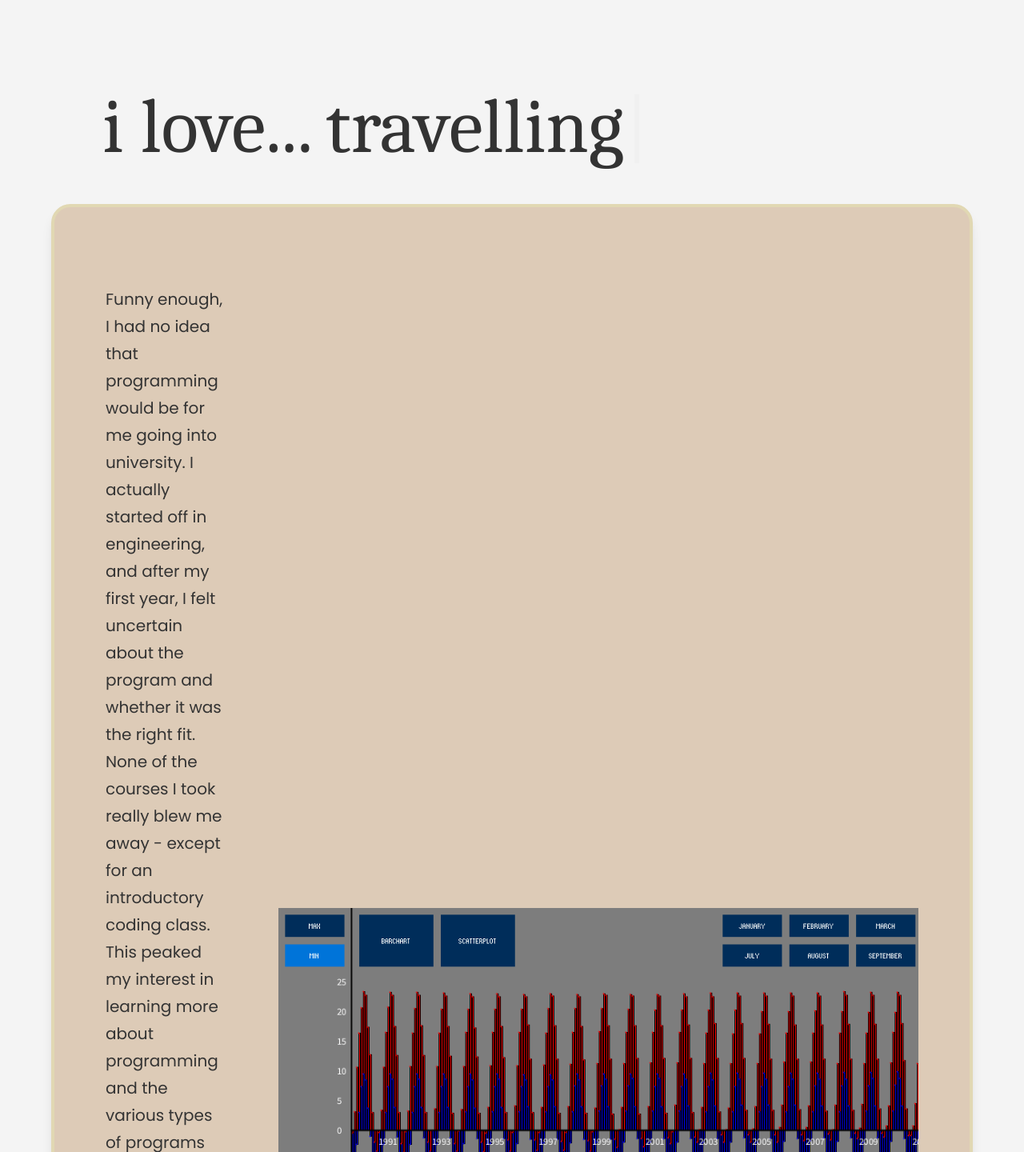
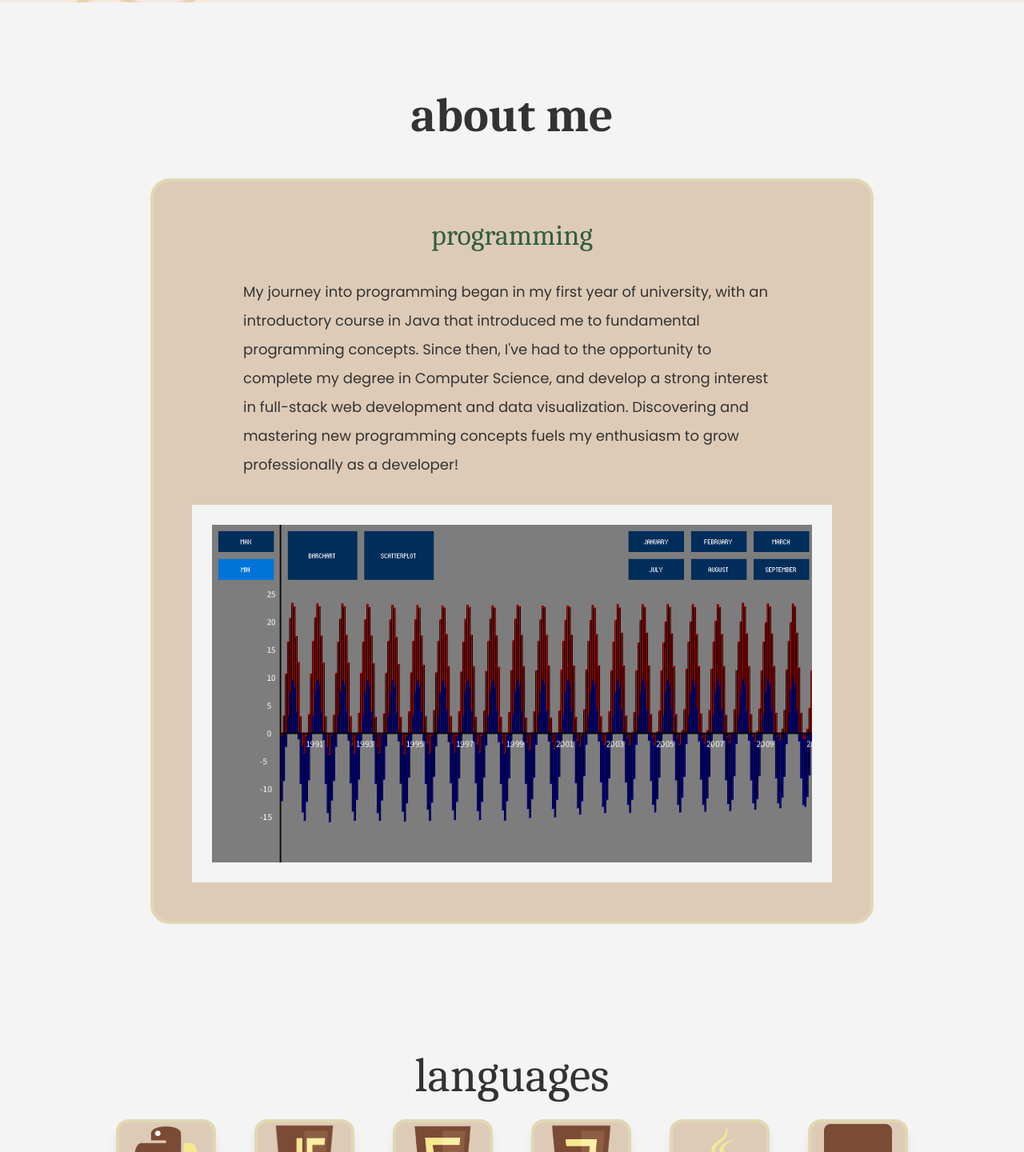
Before and after one commit to Justin-Chua/Personal-Portfolio, a Next.js app in the folder portfolio/: page / in a window 1280 px wide. Shown: the part 1290-2730 px from the top of the page at 80% size. Built offline with nearby package versions, Linux system fonts and the light colour scheme; a web font is replaced by a local one.

Commit message:
reworked about section

```diff
--- a/portfolio/src/components/About.tsx
+++ b/portfolio/src/components/About.tsx
@@ -1,14 +1,21 @@
 import React, { useState, useEffect } from "react";
 import Image from "next/image";
-import Typewriter from "typewriter-effect";
+import { useInView } from "react-intersection-observer";
 
 import { aboutNames, aboutItems } from "@/data/PortfolioData";
+import Header from "@/components/Header";
 
 const About: React.FC = () => {
     // index state to control the image/description being displayed
     const [index, setIndex] = useState(0);
     // fade state to control the transition between image/description slides
     const [fade, setFade] = useState(false);
+
+    const { ref, inView } = useInView({
+        threshold: 0.5,
+        rootMargin: "-64px 0px 0px 0px",
+        triggerOnce: true
+    });
 
     useEffect(() => {
         // interval used to advance image + description every 5 seconds
@@ -21,37 +28,38 @@ const About: React.FC = () => {
                 setIndex(prevIndex => (prevIndex + 1) % aboutItems.length);
                 // trigger fade-in animation
                 setFade(false);
-            }, 700);
-        }, 25000);
+            }, 500);
+        }, 20000);
 
         // clear the interval on unmount
         return () => clearInterval(slideInterval);
     }, []);
 
     return (
-        <div id="about" className="wrapper">
-            <div className="flex gap-x-4 flex-row p-12 pl-32">
-                <p className="font-caladea text-8xl text-earth-grey">i love...</p>
-                <div className="font-caladea text-8xl text-earth-grey">
-                    <Typewriter
-                        options={ {
-                            strings: aboutNames,
-                            autoStart: true,
-                            loop: true,
-                        }}
-                    />
-                 </div>
+        <section id="about" className="wrapper">
+            <div className="flex flex-col gap-y-12 p-12 items-center justify-center">
+                <Header text="about me"></Header>
+                <div ref={ ref }
+                    className={ `flex flex-col 2xl:flex-row gap-8 2xl:gap-12 p-8 md:p-12 rounded-3xl
+                    border-4 border-earth-beige-light bg-earth-beige-dark items-center justify-center
+                    ${ inView ? "slide-y"
+                    : "opacity-0 translate-y-[100px]" }` }>
+                    <div className="flex flex-col gap-4 lg:gap-8 items-center justify-center">
+                        <h3 className={ `font-caladea text-4xl text-earth-green
+                            transition-fade ${ fade ? "opacity-0" : "opacity-100" }` }>
+                            { aboutNames[index] }
+                        </h3>
+                        <p className={ `max-w-2xl font-poppins text-md md:text-lg leading-loose md:leading-loose font-normal text-wrap text-earth-grey
+                            transition-fade ${ fade ? "opacity-0" : "opacity-100" }` }>
+                            { aboutItems[index].description }
+                        </p>
+                    </div>
+                    <Image src={ aboutItems[index].src } height={ 0 } width={ 800 } alt={ `${ aboutNames[index] } image` }
+                        className={ `border-[10px] lg:border-[25px] border-earth-white
+                        transition-fade ${ fade ? "opacity-0" : "opacity-100" }` }/>
+                </div>
             </div>
-            <div className="flex gap-x-16 p-16 mx-16 rounded-3xl shadow-lg
-                border-4 border-earth-beige-light bg-earth-beige-dark items-center justify-between">
-                <pre className={ `font-poppins text-xl font-normal text-wrap text-earth-grey leading-[1.7]
-                    transition-fade ${ fade ? "opacity-0" : "opacity-100" }` }>
-                    { aboutItems[index].description }
-                </pre>
-                <Image src={ aboutItems[index].src } height={ 0 } width={ 800 } alt={ `${ aboutNames[index] } logo` }
-                    className={ `transition-fade ${ fade ? "opacity-0" : "opacity-100" }` }/>
-            </div>
-        </div>
+        </section>
     );
 };
 
--- a/portfolio/src/components/Header.tsx
+++ b/portfolio/src/components/Header.tsx
@@ -11,8 +11,8 @@ const Header: React.FC<{ text: string }> = ({ text }) => {
 
     return (
         <h1 ref={ ref }
-        className={ `font-caladea text-6xl font-bold text-center text-earth-grey hidden md:block
-        ${ inView ? "transition-all duration-500 ease-out opacity-100 translate-y-[0px]"
+        className={ `font-caladea text-6xl font-bold text-center text-earth-grey
+        ${ inView ? "slide-y"
         : "opacity-0 translate-y-[50px]" }` }>
         { text }
         </h1>
--- a/portfolio/src/data/PortfolioData.ts
+++ b/portfolio/src/data/PortfolioData.ts
@@ -20,81 +20,53 @@ export const ABOUT_PATH = "/resources/about"
 export const aboutItems: { src: string ; description: string }[] = [
     {
         src: `${ ABOUT_PATH }/programming.jpg`,
-        description: `
-Funny enough, I had no idea that programming would be for me going into university. \
-I actually started off in engineering, and after my first year, I felt uncertain about the \
-program and whether it was the right fit. None of the courses I took really blew me away \
-- except for an introductory coding class. This peaked my interest in learning more about programming \
-and the various types of programs you can create. Because of this, I made the decision to switch \
-to Computer Science in my second year, and haven't looked back since!
-
-Enjoy a picture of the first project I ever made, which was a bar graph visualization of \
-weather data in Calgary. The code is horrendous but at least the UI looks decent!
-        `
-    },
-    {
-        src: `${ ABOUT_PATH }/chichen_itza.jpg`,
-        description: `
-I'm a lifelong learner by nature, which happens to be the same reason I love travelling so much! \
-Learning about and embracing other cultures around the world has always intrigued me. Whether \
-it's diving into local cuisine, visiting historical landmarks, or simply just strolling through \
-the city to admire the architecture. I enjoy discovering what the world has to offer \
-and how we've evolved into modern society.
-
-To the left is a picture of the iconic pyramid at Chichén Itzá, which I took during my trip \
-to Mexico in Summer 2023. One of my lifetime goals is to check off all of the New 7 Wonders \
-of the World from my travelling bucket list!
-        `
+        description: "My journey into programming began in my first year of university, \
+        with an introductory course in Java that introduced me to fundamental programming concepts. \
+        Since then, I've had to the opportunity to complete my degree in Computer Science, and \
+        develop a strong interest in full-stack web development and data visualization. Discovering \
+        and mastering new programming concepts fuels my enthusiasm to grow professionally as a developer!"
     },
     {
         src: `${ ABOUT_PATH }/family.jpg`,
-        description: `
-Nothing means more to me on this world than my family. As cliché as it might \
-sound, I wouldn't be where I am today without them. They've always been \
-a shoulder I can lean on for support and guidance, granting me strength during times \
-where I've felt ready to give up. The experiences I've shared with them growing up \
-have shaped me in ways that continue to resonate through the actions I take \
-in my everyday life.
-
-If you ever catch me out in public, chances are I'll be hanging out with a family member \
-- 9 times out of 10!
-        `
+        description: "Like many others, nothing means more to me in this world than my family. \
+        I can confidently say that I wouldn't be where I am today without their unwavering support. \
+        The compassion and wisdom they imparted to me growing up has shaped me in ways that continue \
+        to resonate through my daily actions. This influence drives me to be the best teammate that I \
+        can be in a professional setting, and treat my peers with the same level of respect and \
+        kindness that I receive from my family."
     },
     {
         src: `${ ABOUT_PATH }/zipline.jpg`,
-        description: `
-Growing up as a gamer, I didn't have the incentive to go outside that much... \
-But as an adult, I've grown to acknowledge the amount of benefit outdoor activity \
-can yield beyond the physical. I feel that the moments we spend connecting with nature \
-helps us so much in growing spiritually and mentally.
-
-To the left is a picture of me during a zipline adventure last summer in Mexico. \
-It was extremely exhilirating, but also extremely exhausting! We had to hike up a large \
-hill to reach the tallest zipline at 800 feet!
-        `
+        description: "I'm a lifelong learner by nature, which incidentally makes me a fanatic for \
+        travelling! It truly is a blessing to be able to learn about and embrace other cultures \
+        around the world. Whether it's participating in local festivities, visiting historical \
+        landmarks, or simply strolling through the city to admire the architecture. I enjoy discovering \
+        what the world has to offer and how we've progressed into modern society."
+    },
+    {
+        src: `${ ABOUT_PATH }/rockets.jpg`,
+        description: "I don't play basketball much myself, but I've always been an enthusiastic \
+        NBA fan. Besides the game, one aspect that has always stood out to me is the unique player \
+        and team statistics displayed throughout, along with the creative visualizations that accompany \
+        them. Also, for those curious, I'm a big time Houston Rockets fan. I'm hoping that Sengun is an \
+        All-Star this year and we make the play-in tournament!"
     },
     {
         src: `${ ABOUT_PATH }/witcher.jpg`,
-        description: `
-Video games have been involved in my life for as long as I can remember. \
-My first time ever picking up a controller was back when I was four years old, \
-for Gran Turismo 2 on the Playstation 1. Since then, I've had the chance to \
-dive into a number of game genres, ranging from open-world singleplayer games, \
-all the way to competitive multiplayer games.
-
-To this day, my favorite game of all time has to be The Witcher 3. The story, \
-the characters, the soundtrack, the graphics - everything about it is just \
-a masterpiece.
-        `
+        description: "Video games have been a significant part of my life for as long as I can remember. \
+        My favorite genre has to be single player, open-world RPGs that feature intricate world design, \
+        deep lore and complex puzzles. Some of my top picks include The Witcher 3, the Uncharted series \
+        and Horizon series. While I primarily play for enjoyment, I feel that video games inadvertently \
+        influence my problem solving abilities and foster my natural curiosity."
     }
 ];
 
 // An array of the names used in aboutItems, to be used for typewriter
 export const aboutNames: string[] = [
     "programming",
+    "family",
     "travelling",
-    "family",
-    "the outdoors",
+    "nba",
     "video games"
 ]
 
--- a/portfolio/src/styles/globals.css
+++ b/portfolio/src/styles/globals.css
@@ -29,6 +29,14 @@
     .transition-fade {
         @apply transition-opacity duration-700 ease-in-out
     }
+    /* Slide animation along the x-axis - for intersection observer */
+    .slide-x {
+        @apply transition-all duration-700 ease-out delay-150 opacity-100 translate-x-[0px]
+    }
+    /* Slide animation along the y-axis - for intersection observer */
+    .slide-y {
+        @apply transition-all duration-700 ease-out delay-150 opacity-100 translate-y-[0px]
+    }
 }
 
 @layer utilities {
--- a/portfolio/tailwind.config.js
+++ b/portfolio/tailwind.config.js
@@ -27,7 +27,7 @@ module.exports = {
         poppins: ["Poppins", "sans-serif"]
       },
       backgroundImage: {
-        "minimalist-home": "linear-gradient(to bottom, transparent, rgba(244, 244, 244, 1)), url('/resources/images/minimalist_home_bg.jpg')"
+        "minimalist-home": "linear-gradient(to bottom, transparent, rgba(244, 244, 244, 0.5)), url('/resources/images/minimalist_home_bg.jpg')"
       }
     },
   },
```
Also changed, not shown: portfolio/src/components/Home.tsx (+6 -6 lines), portfolio/public/resources/about/chichen_itza.jpg (deleted), portfolio/public/resources/about/rockets.jpg (added).
